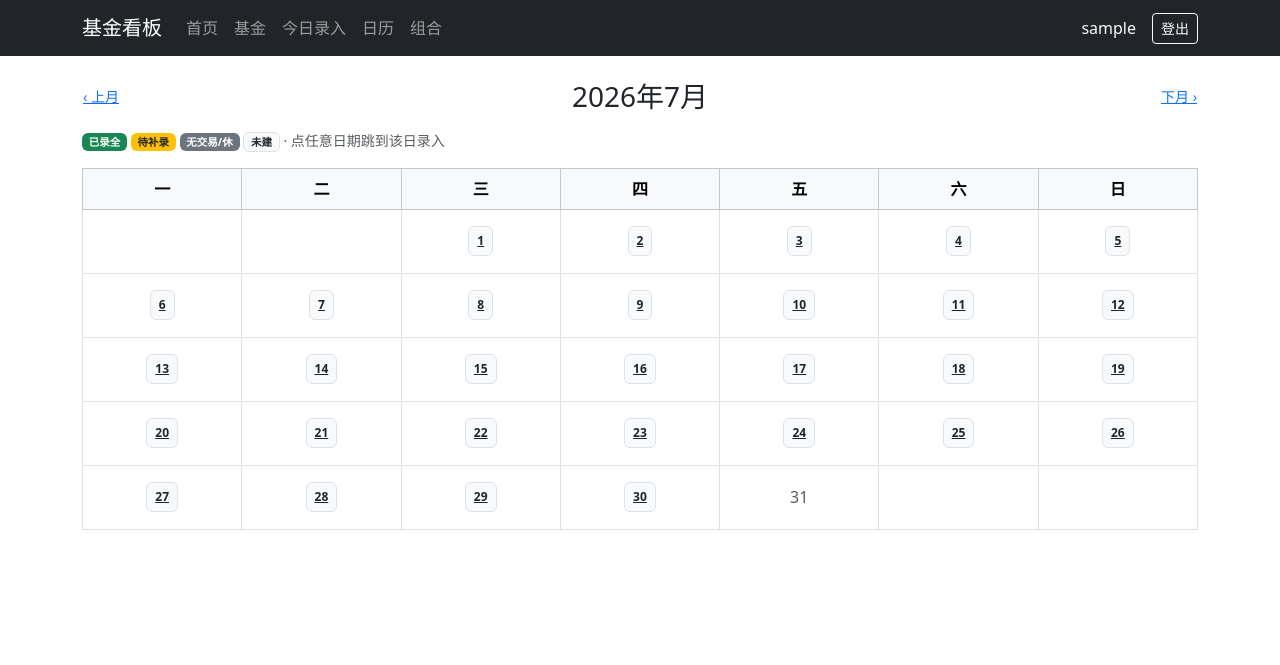
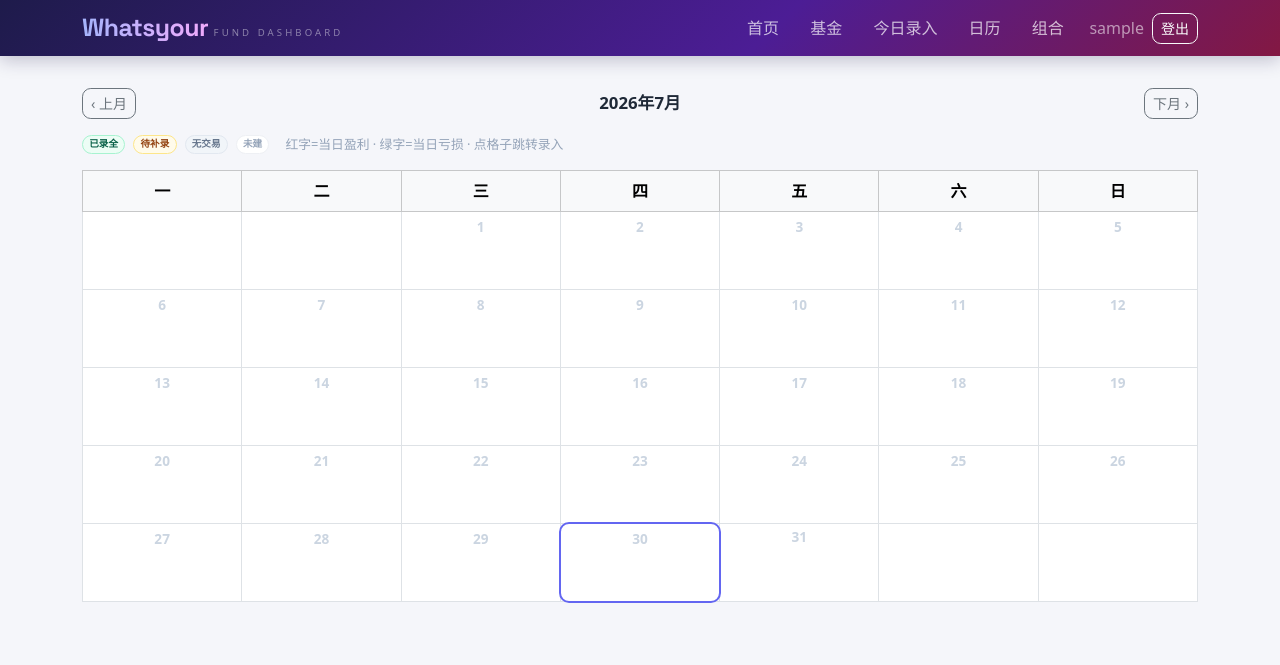
Before and after one commit to hejinlin0824/fund.whatsyourname.top, a Django app: page /funds/calendar/ in a window 1280 px wide. Shown: the top 665 px of the page. Run offline with Django 5.2, Linux system fonts and the light colour scheme; the visitor is signed in with stand-in values (Sample User, id 1); data that the repository does not hold is empty.

Commit message:
ui: redesign nav+brand(Whatsyour), calendar daily profit, summary cards, text-links→buttons

```diff
--- a/funds/views.py
+++ b/funds/views.py
@@ -43,10 +43,27 @@ def _finalize_end_date(fund):
         fund.save()
 
 
+def _fund_summary(fund):
+    """单基金汇总：最新市值、成本、盈亏、收益率（截止最新已知总额那天）。"""
+    last = fund.records.exclude(total__isnull=True).order_by("-date").first()
+    if last:
+        recs = fund.records.filter(date__lte=last.date)
+        inv = sum((fund.effective_invested(r.invested) for r in recs), Decimal("0"))
+        cost = Decimal(fund.start_total) + inv
+        mv = last.total
+    else:
+        mv, cost = Decimal("0"), Decimal(fund.start_total)
+    profit = mv - cost
+    roi = (profit / cost * 100) if cost else Decimal("0")
+    return {"mv": mv, "cost": cost, "profit": profit, "roi": roi,
+            "last_date": last.date if last else None}
+
+
 @login_required
 def fund_list(request):
     funds = Fund.objects.filter(user=request.user)
-    return render(request, "funds/fund_list.html", {"funds": funds})
+    rows = [(f, _fund_summary(f)) for f in funds]
+    return render(request, "funds/fund_list.html", {"rows": rows})
 
 
 @login_required
@@ -72,7 +89,7 @@ def fund_edit(request, pk):
         fund = form.save()
         _finalize_end_date(fund)
         services.backfill_fund(fund)
-        services.recompute_fund_totals(fund)   # 费率/起购等改动强制重算
+        services.recompute_fund_totals(fund)
         return redirect("fund-list")
     return render(request, "funds/fund_form.html", {"form": form})
 
@@ -145,16 +162,11 @@ def dashboard(request):
     total_profit = Decimal("0")
     fund_pairs = []
     for f in funds:
-        last_known = f.records.exclude(total__isnull=True).order_by("-date").first()
-        if last_known:
-            mv = last_known.total
-            recs_to_date = f.records.filter(date__lte=last_known.date)
-            eff_sum = sum((f.effective_invested(r.invested) for r in recs_to_date), Decimal("0"))
-            cost = Decimal(f.start_total) + eff_sum
-            total_value += mv
-            total_invested += cost
-            total_profit += (mv - cost)
-        fund_pairs.append((f, last_known))
+        s = _fund_summary(f)
+        total_value += s["mv"]
+        total_invested += s["cost"]
+        total_profit += s["profit"]
+        fund_pairs.append((f, s))
     ratio = (total_profit / total_invested * 100) if total_invested else Decimal("0")
     return render(request, "funds/dashboard.html", {
         "fund_pairs": fund_pairs, "total_value": total_value,
@@ -179,10 +191,11 @@ def calendar_view(request):
     days = []
     for dnum in range(1, last_day + 1):
         dt = date_cls(year, month, dnum)
+        rows = by_date.get(dt, [])
+        day_profit = sum((Decimal(r.profit) for r in rows if r.profit is not None), Decimal("0"))
         if dt > today:
             status = "future"
-        elif dt in by_date:
-            rows = by_date[dt]
+        elif rows:
             if any(r.has_trade and r.profit is None for r in rows):
                 status = "pending"
             elif any(r.has_trade for r in rows):
@@ -191,7 +204,8 @@ def calendar_view(request):
                 status = "rest"
         else:
             status = "empty"
-        days.append({"date": dt, "status": status})
+        pcls = "up" if day_profit > 0 else ("down" if day_profit < 0 else "")
+        days.append({"date": dt, "status": status, "profit": day_profit, "pcls": pcls})
 
     cells = [None] * first.weekday() + days
     while len(cells) % 7 != 0:
@@ -217,7 +231,7 @@ def calendar_view(request):
 @login_required
 def fund_detail(request, pk):
     fund = get_object_or_404(Fund, pk=pk, user=request.user)
-    return render(request, "funds/fund_detail.html", {"fund": fund})
+    return render(request, "funds/fund_detail.html", {"fund": fund, "s": _fund_summary(fund)})
 
 
 @login_required
@@ -234,12 +248,19 @@ def fund_detail_data(request, pk):
 
 @login_required
 def portfolio(request):
-    return render(request, "funds/portfolio.html")
+    funds = Fund.objects.filter(user=request.user)
+    mv = cost = Decimal("0")
+    for f in funds:
+        s = _fund_summary(f)
+        mv += s["mv"]
+        cost += s["cost"]
+    profit = mv - cost
+    roi = (profit / cost * 100) if cost else Decimal("0")
+    return render(request, "funds/portfolio.html", {"mv": mv, "cost": cost, "profit": profit, "roi": roi})
 
 
 @login_required
 def portfolio_data(request):
-    """组合级数据：每日总市值（各基金 carry-forward 之和）、每日总盈亏、当前各基金占比。"""
     funds = list(Fund.objects.filter(user=request.user).order_by("id"))
     fund_recs = {f.id: dict(f.records.exclude(total__isnull=True)
                             .order_by("date").values_list("date", "total")) for f in funds}
--- a/templates/base.html
+++ b/templates/base.html
@@ -3,31 +3,65 @@
 <head>
   <meta charset="utf-8">
   <meta name="viewport" content="width=device-width, initial-scale=1">
-  <title>{% block title %}基金看板{% endblock %}</title>
+  <title>{% block title %}Whatsyour · 基金看板{% endblock %}</title>
+  <link rel="preconnect" href="https://fonts.googleapis.com">
+  <link rel="preconnect" href="https://fonts.gstatic.com" crossorigin>
+  <link href="https://fonts.googleapis.com/css2?family=Space+Grotesk:wght@500;600;700&display=swap" rel="stylesheet">
   <link href="https://cdn.jsdelivr.net/npm/bootstrap@5.3.3/dist/css/bootstrap.min.css" rel="stylesheet" integrity="sha384-QWTKZyjpPEjISv5WaRU9OFeRpok6YctnYmDr5pNlyT2bRjXh0JMhjY6hW+ALEwIH" crossorigin="anonymous">
+  <style>
+    body { font-family: system-ui,"PingFang SC","Microsoft YaHei",sans-serif; background:#f5f6fa; color:#1f2937; }
+    .navbar { background:linear-gradient(135deg,#1e1b4b,#4c1d95 60%,#831843)!important; box-shadow:0 4px 18px rgba(30,27,75,.25); }
+    .navbar-brand { flex-direction:column; line-height:1.05; padding:.1rem 0; }
+    .brand-wordmark { font-family:"Space Grotesk",system-ui; font-weight:700; font-size:1.55rem; letter-spacing:-.02em;
+      background:linear-gradient(90deg,#a5b4fc,#f0abfc); -webkit-background-clip:text; background-clip:text; color:transparent; }
+    .brand-tag { font-size:.6rem; color:rgba(255,255,255,.45); letter-spacing:.32em; text-transform:uppercase; }
+    .nav-link { color:rgba(255,255,255,.72)!important; font-weight:500; border-radius:.5rem; padding:.45rem .85rem!important; }
+    .nav-link:hover, .nav-link.active { color:#fff!important; background:rgba(255,255,255,.12); }
+    .navbar-text { color:rgba(255,255,255,.55); font-weight:500; }
+    .card { border:1px solid #eef0f4; border-radius:1rem; box-shadow:0 1px 3px rgba(16,24,40,.05); }
+    .card-pad { padding:1.1rem 1.25rem; }
+    .stat .label { color:#94a3b8; font-size:.78rem; font-weight:600; letter-spacing:.02em; margin-bottom:.15rem; }
+    .stat .value { font-family:"Space Grotesk"; font-weight:700; font-size:1.5rem; }
+    .pos { color:#dc2626; } .neg { color:#059669; } .muted { color:#94a3b8; }
+    .section-title { font-weight:700; font-size:1.05rem; }
+    .btn { border-radius:.55rem; font-weight:500; }
+    .btn-link { text-decoration:none; }
+    /* 日历 */
+    .cal td { height:78px; padding:0; vertical-align:top; }
+    .cal a { display:flex; flex-direction:column; justify-content:space-between; height:100%; padding:.3rem .35rem; text-decoration:none; border-radius:.5rem; }
+    .cal .d { font-weight:600; font-size:.85rem; }
+    .cal .p { font-family:"Space Grotesk"; font-weight:700; font-size:.78rem; }
+    .cal-future .d { color:#cbd5e1; }
+    .cal-filled { background:#ecfdf5; } .cal-filled .d{color:#065f46;}
+    .cal-pending { background:#fffbeb; } .cal-pending .d{color:#92400e;}
+    .cal-rest { background:#f1f5f9; } .cal-rest .d{color:#64748b;}
+    .cal-empty { background:#fff; } .cal-empty .d{color:#cbd5e1;}
+    .cal .today { outline:2px solid #6366f1; }
+  </style>
 </head>
 <body>
-  <nav class="navbar navbar-expand-sm navbar-dark bg-dark mb-4">
+  <nav class="navbar navbar-expand sticky-top mb-4">
     <div class="container">
-      <a class="navbar-brand" href="{% url 'dashboard' %}">基金看板</a>
-      <div class="collapse navbar-collapse">
-        <ul class="navbar-nav me-auto">
-          <li class="nav-item"><a class="nav-link" href="{% url 'dashboard' %}">首页</a></li>
-          <li class="nav-item"><a class="nav-link" href="{% url 'fund-list' %}">基金</a></li>
-          <li class="nav-item"><a class="nav-link" href="{% url 'daily-entry' %}">今日录入</a></li>
-          <li class="nav-item"><a class="nav-link" href="{% url 'calendar' %}">日历</a></li>
-          <li class="nav-item"><a class="nav-link" href="{% url 'portfolio' %}">组合</a></li>
-        </ul>
+      <a class="navbar-brand" href="{% url 'dashboard' %}">
+        <span class="brand-wordmark">Whatsyour</span>
+        <span class="brand-tag">Fund Dashboard</span>
+      </a>
+      <ul class="navbar-nav ms-auto align-items-center gap-1">
+        <li><a class="nav-link" href="{% url 'dashboard' %}">首页</a></li>
+        <li><a class="nav-link" href="{% url 'fund-list' %}">基金</a></li>
+        <li><a class="nav-link" href="{% url 'daily-entry' %}">今日录入</a></li>
+        <li><a class="nav-link" href="{% url 'calendar' %}">日历</a></li>
+        <li><a class="nav-link" href="{% url 'portfolio' %}">组合</a></li>
         {% if user.is_authenticated %}
-          <span class="navbar-text text-light me-3">{{ user.username }}</span>
-          <a class="btn btn-outline-light btn-sm" href="{% url 'logout' %}">登出</a>
+          <li class="navbar-text ms-2 me-1">{{ user.username }}</li>
+          <li><a class="btn btn-sm btn-outline-light" href="{% url 'logout' %}">登出</a></li>
         {% else %}
-          <a class="btn btn-outline-light btn-sm" href="{% url 'login' %}">登录</a>
+          <li><a class="btn btn-sm btn-light fw-semibold ms-2" href="{% url 'login' %}">登录</a></li>
         {% endif %}
-      </div>
+      </ul>
     </div>
   </nav>
-  <div class="container">
+  <div class="container py-2 pb-5">
     {% block content %}{% endblock %}
   </div>
 </body>
--- a/templates/funds/calendar.html
+++ b/templates/funds/calendar.html
@@ -2,39 +2,39 @@
 {% block title %}日历 · 基金看板{% endblock %}
 {% block content %}
 <div class="d-flex justify-content-between align-items-center mb-3">
-  <a class="btn btn-link btn-sm p-0" href="?year={{ prev_ym.0 }}&month={{ prev_ym.1 }}">‹ 上月</a>
-  <h3 class="mb-0">{{ month_label }}</h3>
-  <a class="btn btn-link btn-sm p-0" href="?year={{ next_ym.0 }}&month={{ next_ym.1 }}">下月 ›</a>
+  <a class="btn btn-outline-secondary btn-sm" href="?year={{ prev_ym.0 }}&month={{ prev_ym.1 }}">‹ 上月</a>
+  <h4 class="section-title mb-0">{{ month_label }}</h4>
+  <a class="btn btn-outline-secondary btn-sm" href="?year={{ next_ym.0 }}&month={{ next_ym.1 }}">下月 ›</a>
 </div>
 
-<div class="mb-3 small text-muted">
-  <span class="badge bg-success">已录全</span>
-  <span class="badge bg-warning text-dark">待补录</span>
-  <span class="badge bg-secondary">无交易/休</span>
-  <span class="badge bg-light text-dark border">未建</span>
-  · 点任意日期跳到该日录入
+<div class="mb-3 d-flex gap-2 flex-wrap" style="font-size:.8rem;">
+  <span class="badge rounded-pill" style="background:#ecfdf5;color:#065f46;border:1px solid #a7f3d0">已录全</span>
+  <span class="badge rounded-pill" style="background:#fffbeb;color:#92400e;border:1px solid #fde68a">待补录</span>
+  <span class="badge rounded-pill" style="background:#f1f5f9;color:#64748b;border:1px solid #e2e8f0">无交易</span>
+  <span class="badge rounded-pill" style="background:#fff;color:#94a3b8;border:1px solid #eef0f4">未建</span>
+  <span class="ms-2 muted align-self-center">红字=当日盈利 · 绿字=当日亏损 · 点格子跳转录入</span>
 </div>
 
-<table class="table table-bordered text-center align-middle" style="table-layout:fixed">
+<table class="table table-bordered cal align-middle text-center">
   <thead class="table-light">
     <tr>{% for w in weekdays %}<th>{{ w }}</th>{% endfor %}</tr>
   </thead>
   <tbody>
   {% for week in weeks %}
-    <tr style="height:64px">
+    <tr>
     {% for cell in week %}
       <td>
         {% if cell %}
           {% if cell.status == 'future' %}
-            <span class="text-muted">{{ cell.date.day }}</span>
-          {% elif cell.status == 'filled' %}
-            <a href="{% url 'daily-entry' %}?date={{ cell.date.isoformat }}" class="badge bg-success p-2">{{ cell.date.day }}</a>
-          {% elif cell.status == 'pending' %}
-            <a href="{% url 'daily-entry' %}?date={{ cell.date.isoformat }}" class="badge bg-warning text-dark p-2">{{ cell.date.day }}</a>
-          {% elif cell.status == 'rest' %}
-            <a href="{% url 'daily-entry' %}?date={{ cell.date.isoformat }}" class="badge bg-secondary p-2">{{ cell.date.day }}</a>
+            <div class="cal-future"><span class="d">{{ cell.date.day }}</span></div>
           {% else %}
-            <a href="{% url 'daily-entry' %}?date={{ cell.date.isoformat }}" class="badge bg-light text-dark border p-2">{{ cell.date.day }}</a>
+            <a href="{% url 'daily-entry' %}?date={{ cell.date.isoformat }}"
+               class="cal-{{ cell.status }} {% if cell.date == today %}today{% endif %}">
+              <span class="d">{{ cell.date.day }}</span>
+              {% if cell.profit %}
+                <span class="p {{ cell.pcls }}">{{ cell.profit|floatformat:2 }}</span>
+              {% endif %}
+            </a>
           {% endif %}
         {% endif %}
       </td>
```
Also changed, not shown: templates/funds/daily_entry.html (+23 -22 lines), templates/funds/dashboard.html (+30 -21 lines), templates/funds/fund_detail.html (+51 -119 lines), templates/funds/fund_list.html (+27 -18 lines), templates/funds/portfolio.html (+37 -79 lines).
